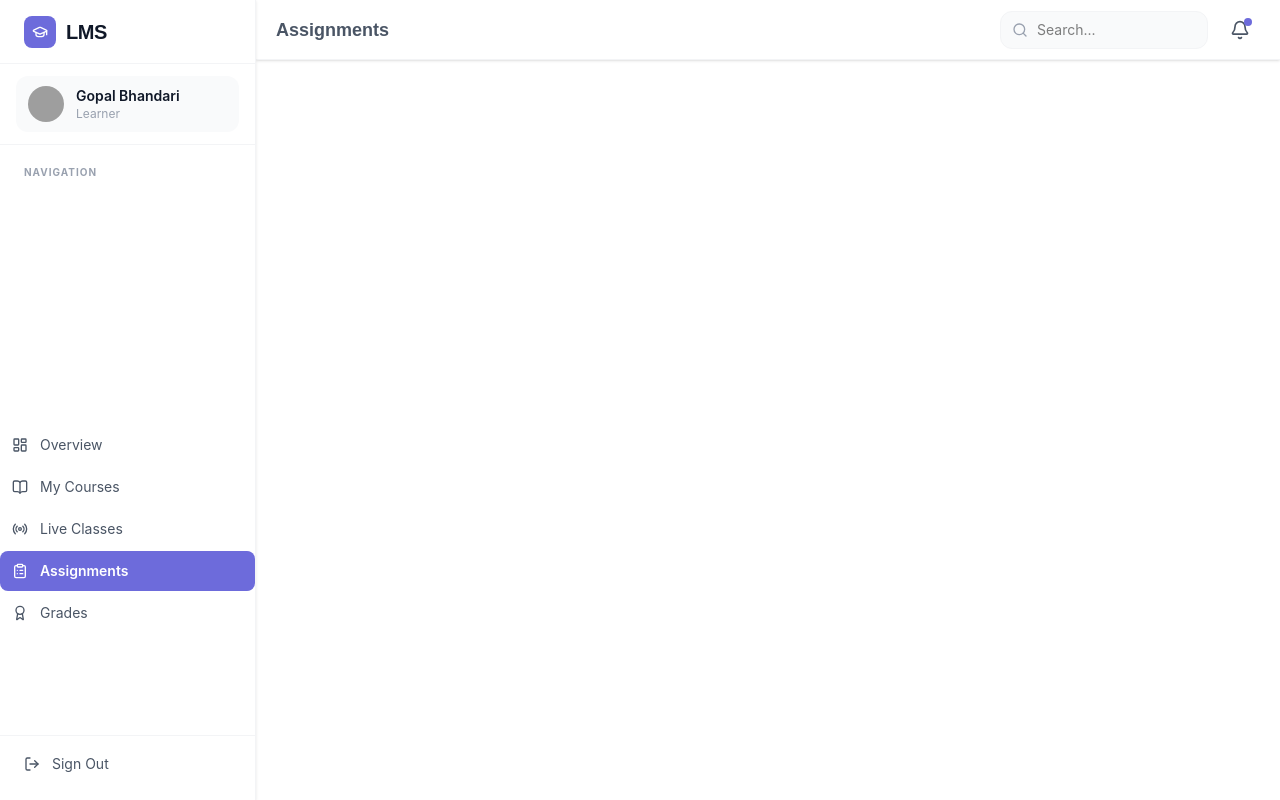
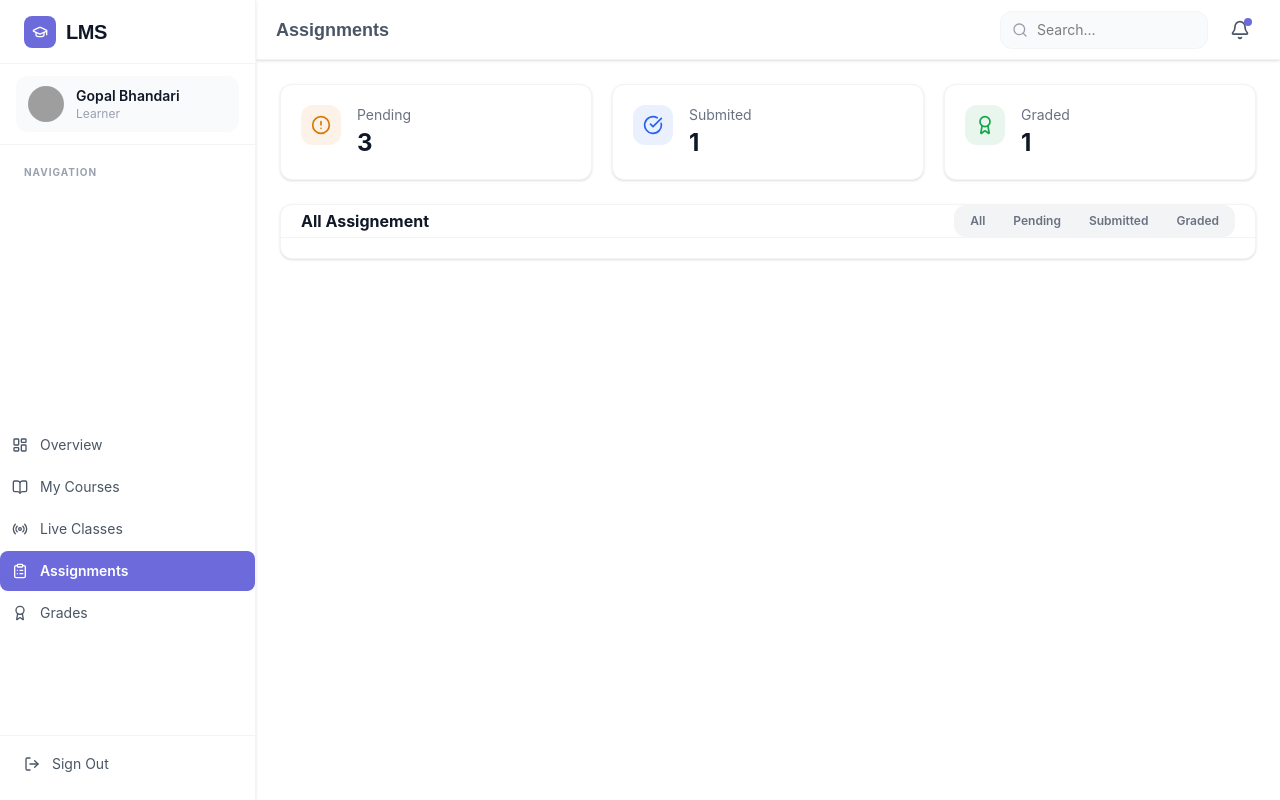
Before and after one commit to gopalbhn/LMS, a React (Vite) app: page /assignments in a window 1280 px wide. Built offline with nearby package versions, Linux system fonts and the light colour scheme; no server answers; grey boxes are pictures that could not be loaded.

Commit message:
made changes

```diff
--- a/src/pages/Assignment.jsx
+++ b/src/pages/Assignment.jsx
@@ -1,21 +1,64 @@
-import React from 'react'
-import SideBar from '../component/SideBar'
-import StudentTopBar from '../component/StudentTopBar'
+import React, { useState } from "react";
+import SideBar from "../component/SideBar";
+import StudentTopBar from "../component/StudentTopBar";
+import { AlertCircle, Award, CheckCircle } from "lucide-react";
 const Assignment = () => {
+  const [filter,setFilter] = useState("")
   return (
-    <div className='h-screen w-screen'>
-        <SideBar />
-        <div className='ml-64 h-screen'>
-            <StudentTopBar page={"Assignments"} />
-            <div className='space-y-6 p-6'>
-                <div className='grid grid-cols-3 gap-5 '>
+    <div className="h-screen w-screen">
+      <SideBar />
+      <div className="ml-64 h-screen">
+        <StudentTopBar page={"Assignments"} />
+        <div className="space-y-6 p-6">
+          <div className="grid grid-cols-3 gap-5 ">
+            <div className="bg-white rounded-xl border border-gray-100 p-5 flex items-start gap-4 shadow-sm">
+              <div className="p-2.5 rounded-xl flex-shrink-0 bg-[#D9770618]">
+                <AlertCircle className="w-5 h-5 text-[#D97706]" />
+              </div>
+              <div>
+                <p className="text-sm text-gray-500 mb-0.5">{"Pending"}</p>
+                <p className="text-2xl font-bold text-gray-900">{"3"}</p>
+              </div>
+            </div>
+             <div className="bg-white rounded-xl border border-gray-100 p-5 flex items-start gap-4 shadow-sm">
+              <div className="p-2.5 rounded-xl flex-shrink-0 bg-[#2563EB18]">
+                <CheckCircle className="w-5 h-5 text-[#2563EB]" />
+              </div>
+              <div>
+                <p className="text-sm text-gray-500 mb-0.5">{"Submited"}</p>
+                <p className="text-2xl font-bold text-gray-900">{"1"}</p>
+              </div>
+            </div>
+             <div className="bg-white rounded-xl border border-gray-100 p-5 flex items-start gap-4 shadow-sm">
+              <div className="p-2.5 rounded-xl flex-shrink-0 bg-[#16A34A18]">
+                <Award className="w-5 h-5 text-[#16A34A]" />
+              </div>
+              <div>
+                <p className="text-sm text-gray-500 mb-0.5">{"Graded"}</p>
+                <p className="text-2xl font-bold text-gray-900">{"1"}</p>
+              </div>
+            </div>
+          </div>
+          <div className=" bg-white rounded-xl border border-gray-100 overflow-hidden shadow-sm ">
+            <div className="flex items-center justify-between px-5 y-4 border-b border-gray-100 mb-5">
+              <h3 className="font-bold text-gray-900 ">All Assignement</h3>
+              <div className="flex items-center gap-1 p-1 bg-gray-100 rounded-xl">
+                    {["all", "pending", "submitted", "graded"].map(f => (
+              <button key={f} onClick={() => setFilter(f)}
+                className={`px-3 py-1 rounded-lg text-xs font-semibold capitalize transition-all ${filter === f ? "text-white shadow-sm" : "text-gray-500 hover:text-gray-700"}`}
+                style={filter === f ? { backgroundColor: "#6D6BDB" } : {}}>
+                {f}
+              </button>
+            ))}
 
-                </div>
+              </div>
+            </div>
+          </div>
 
-            </div>
         </div>
+      </div>
     </div>
-  )
-}
+  );
+};
 
-export default Assignment
+export default Assignment;
```
